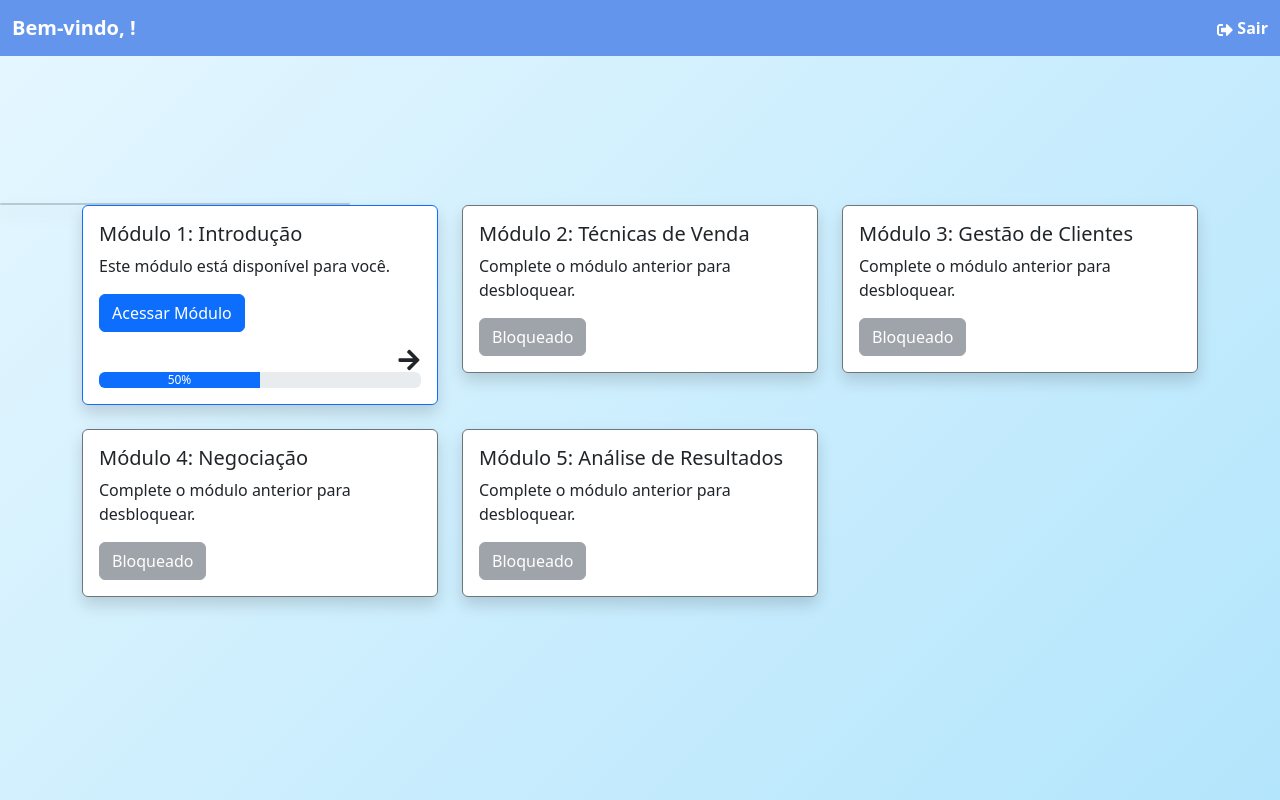
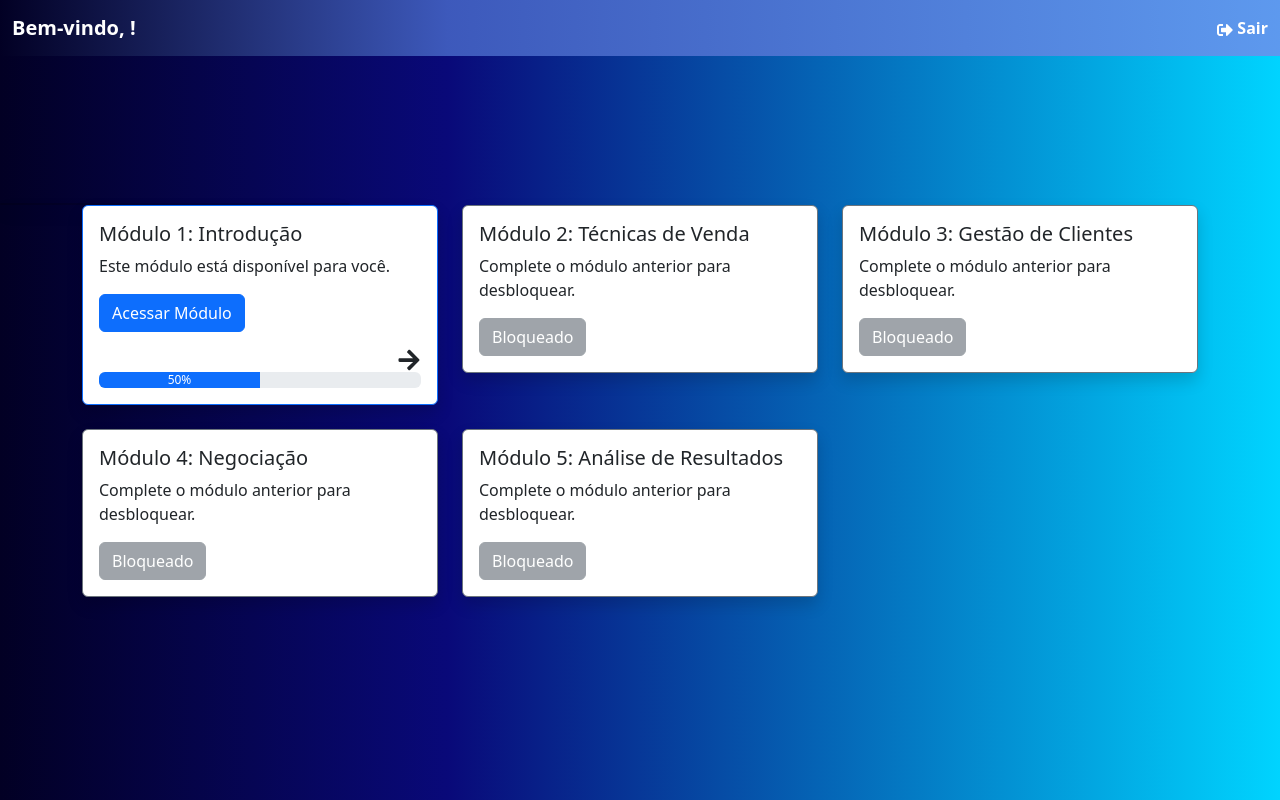
Before and after one commit to DevRogerAlbuquerque/PrototipoCRM, a React (Create React App) app: page /main in a window 1280 px wide. Built offline with nearby package versions, Linux system fonts and the light colour scheme.

Commit message:
Alterando estilos

```diff
--- a/src/App.css
+++ b/src/App.css
@@ -1,6 +1,7 @@
 body {
   font-family: 'Roboto', sans-serif;
-  background: linear-gradient(135deg, #e6f7ff, #b3e5fc); /* Gradiente de azul suave */
+  background: rgb(2,0,36);
+  background: linear-gradient(90deg, rgba(2,0,36,1) 0%, rgba(9,9,121,1) 35%, rgba(0,212,255,1) 100%);
   margin: 0;
   height: 100vh;
   display: flex;
@@ -75,8 +76,15 @@ nav {
   position: fixed;
   top: 0;
   width: 100%;
-  background-color: cornflowerblue;
   font-weight: bold;
+  color: white;
+  background: rgb(2,0,36);
+  background: linear-gradient(90deg, rgba(2,0,36,1) 0%, rgba(9,9,121,0.4290966386554622) 35%, rgba(0,212,255,0.06495098039215685) 100%);
+}
+
+#main .card:hover {
+  background-image: linear-gradient(to right bottom, #051937, #002265, #002894, #0027c1, #1214eb);
+  transform: scale(1.1);
   color: white;
 }
 
--- a/src/App.js
+++ b/src/App.js
@@ -18,7 +18,7 @@ function App()
       summary: 'Parabéns!',
       detail: mensagem,
       life: 2000, // Duração do toastr (3 segundos)
-    });*/
+    }); teste*/
   }
 
   return (
--- a/src/routes/perguntas.js
+++ b/src/routes/perguntas.js
@@ -64,7 +64,7 @@ const DynamicQuestions = () => {
   };
 
   return (
-    <Container className="d-flex justify-content-center align-items-center" style={{ height: "100vh" }}>
+    <Container id="perguntas" className="d-flex justify-content-center align-items-center" style={{ height: "100vh" }}>
 
       <Card className="p-4 shadow" style={{ maxWidth: "500px", width: "100%" }}>
         <Card.Body>
--- a/src/routes/telaPrincipal/index.js
+++ b/src/routes/telaPrincipal/index.js
@@ -33,7 +33,7 @@ const MainPage = ({ userName }) => {
 
 
       {/* Conteúdo principal com os módulos */}
-      <Container>
+      <Container id="main">
         <Row className="g-4">
           {modules.map((module, index) => (
             <Col key={index} md={4}>
```
